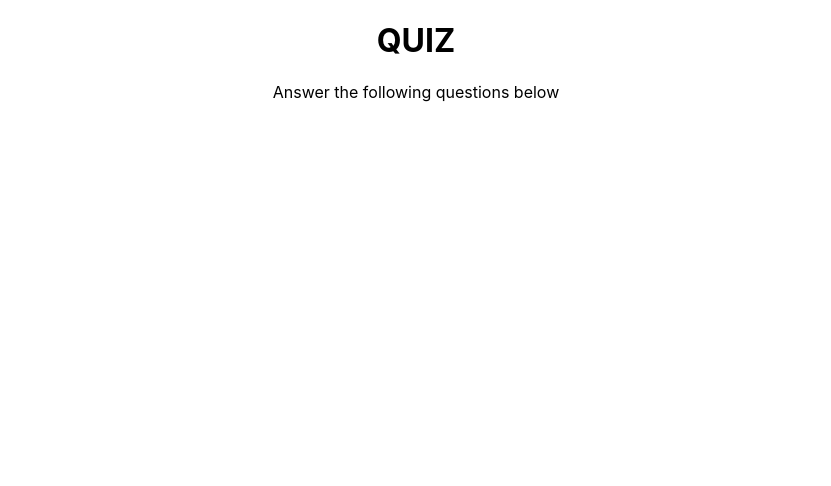
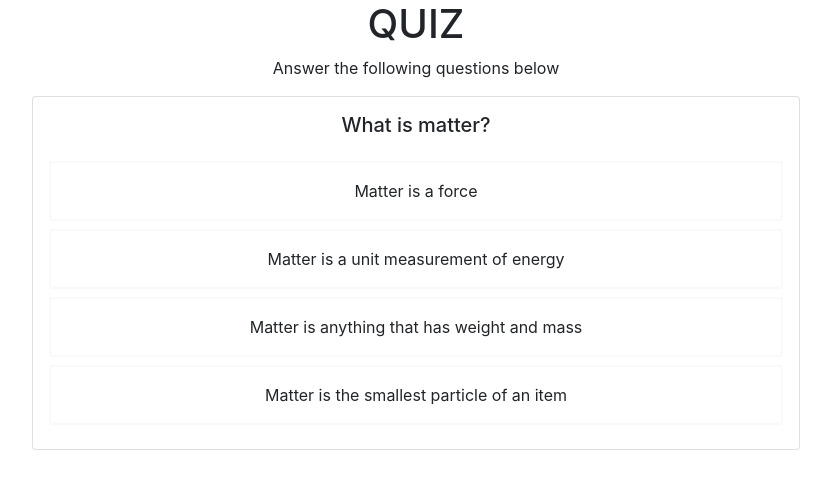
Before and after one commit to drscrolls/pulse-test-quiz, a React (Create React App) app: page / in a window 1280 px wide. Shown: the top 486 px of the page, without its empty margins (224-1055 px from the left). Built offline with nearby package versions, Linux system fonts and the light colour scheme.

Commit message:
created question and option components

```diff
--- a/public/index.html
+++ b/public/index.html
@@ -1,14 +1,12 @@
 <!DOCTYPE html>
 <html lang="en">
+
 <head>
   <meta charset="utf-8" />
   <link rel="icon" href="%PUBLIC_URL%/favicon.ico" />
   <meta name="viewport" content="width=device-width, initial-scale=1" />
   <meta name="theme-color" content="#000000" />
-    <meta
-      name="description"
-      content="Web site created using create-react-app"
-    />
+  <meta name="description" content="Web site created using create-react-app" />
   <link rel="apple-touch-icon" href="%PUBLIC_URL%/logo192.png" />
   <!--
       manifest.json provides metadata used when your web app is installed on a
@@ -24,8 +22,11 @@
       work correctly both with client-side routing and a non-root public URL.
       Learn how to configure a non-root public URL by running `npm run build`.
     -->
+  <link rel="stylesheet" href="https://cdn.jsdelivr.net/npm/bootstrap@5.1.3/dist/css/bootstrap.min.css"
+    integrity="sha384-1BmE4kWBq78iYhFldvKuhfTAU6auU8tT94WrHftjDbrCEXSU1oBoqyl2QvZ6jIW3" crossorigin="anonymous" />
   <title>React App</title>
 </head>
+
 <body>
   <noscript>You need to enable JavaScript to run this app.</noscript>
   <div id="root"></div>
@@ -39,5 +40,9 @@
       To begin the development, run `npm start` or `yarn start`.
       To create a production bundle, use `npm run build` or `yarn build`.
     -->
+  <script src="https://cdn.jsdelivr.net/npm/bootstrap@5.1.3/dist/js/bootstrap.bundle.min.js"
+    integrity="sha384-ka7Sk0Gln4gmtz2MlQnikT1wXgYsOg+OMhuP+IlRH9sENBO0LRn5q+8nbTov4+1p"
+    crossorigin="anonymous"></script>
 </body>
+
 </html>
--- /dev/null
+++ b/src/components/question/index.js
@@ -0,0 +1,38 @@
+import React, { useEffect, useState } from 'react'
+
+
+
+export default function Question({ data }) {
+    let { question, answer, options } = data;
+
+    const [selectedAnswer, setSelectedAnswer] = useState('');
+
+    useEffect(() => {
+        //   console.log('selectedAnswer', selectedAnswer);
+    }, [selectedAnswer])
+
+
+    const handleSelect = (val) => {
+        setSelectedAnswer(val);
+    }
+
+
+    const OptionComponent = ({ text }) => {
+        return (
+            <div className={"card border-2 mb-2 " + (selectedAnswer == text ? "border-info" : "border-light")} onClick={() => handleSelect(text)}>
+                <div className="card-body">
+                    <p className="card-text">{text}</p>
+                </div>
+            </div>);
+    }
+
+
+    return (
+        <div className="card" style={{ width: "60%" }}>
+            <div className="card-body">
+                <h5 className="card-title mb-4">{question}</h5>
+                {options.map((item, index) => <OptionComponent key={index} text={item} />)}
+            </div>
+        </div>
+    )
+}
--- a/src/pages/quiz/index.js
+++ b/src/pages/quiz/index.js
@@ -1,4 +1,5 @@
 import React from 'react'
+import Question from '../../components/question'
 
 const questions = [
     {
@@ -29,6 +30,11 @@ export default function Quiz() {
     <div>
       <h1 align="center">QUIZ</h1>
       <p align="center">Answer the following questions below</p>
+
+        <div align="center">
+            <Question data={questions[0]} />
+
+        </div>
     </div>
   )
 }
```
Lines whose indentation alone changed are shown as unchanged.
